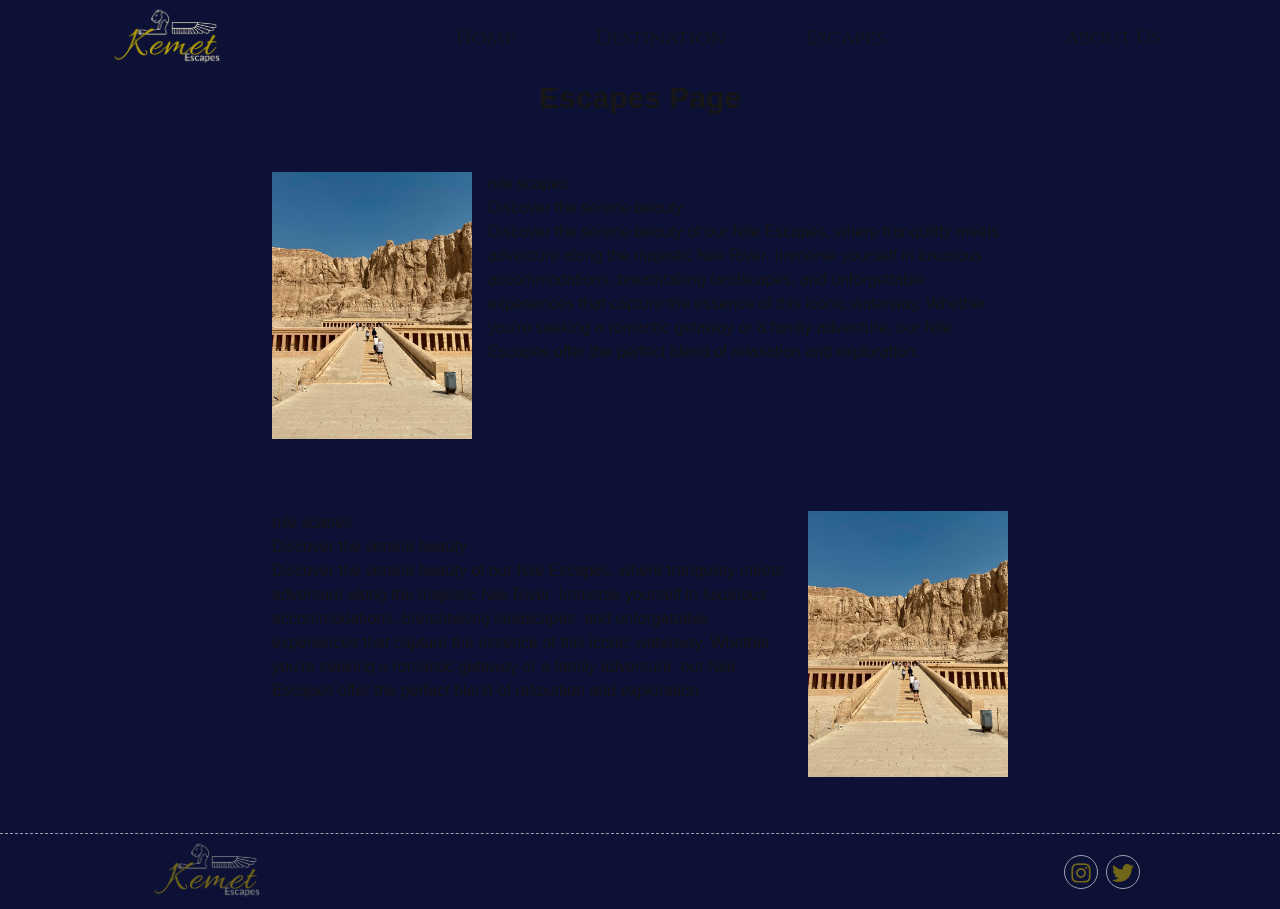
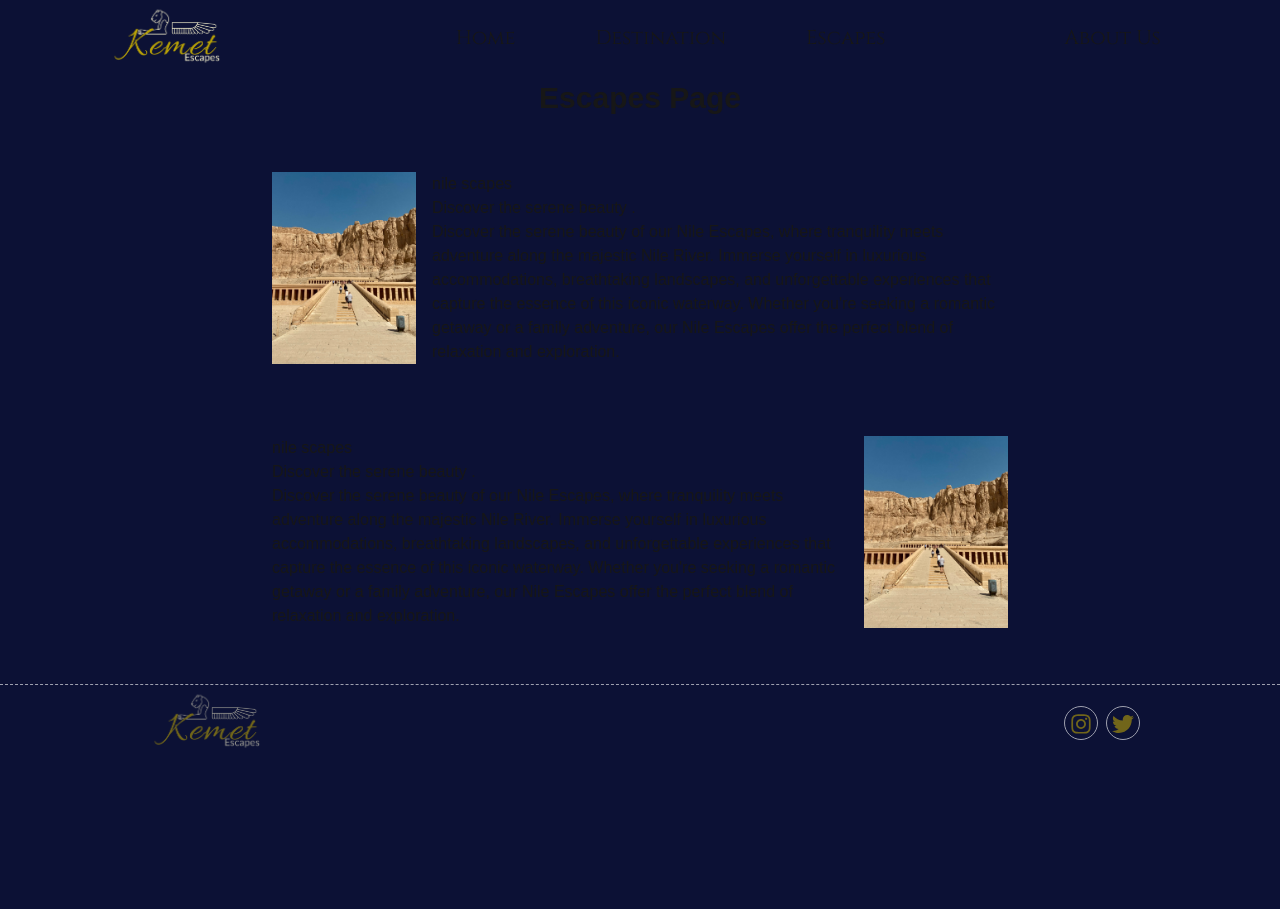
Before and after one commit to Usama23156/kemet-tourism, a Next.js app: page /Escapes in a window 1280 px wide. After the commit the page ends 800 px from the top, so only its background shows below. Built offline with nearby package versions, Linux system fonts and the light colour scheme.

Commit message:
last escape

```diff
--- a/src/_component/escapes/page.tsx
+++ b/src/_component/escapes/page.tsx
@@ -6,7 +6,7 @@ function page() {
        <h3 className='font-bold text-center text-3xl'>Escapes Page</h3>
        <div>
         <div className='max-w-3xl flex flex gap-4 mx-auto my-10 p-4'>
-        <img src="/IMG_3426 2.jpg" alt="" width={200} height={100} />
+        <img src="/IMG_3426 2.jpg" alt="" className='w-36' />
         <div>
             <h4>nile scapes</h4>
             <p>Discover the serene beauty .</p>
@@ -20,7 +20,7 @@ function page() {
             <p>Discover the serene beauty .</p>
             <p>Discover the serene beauty of our Nile Escapes, where tranquility meets adventure along the majestic Nile River. Immerse yourself in luxurious accommodations, breathtaking landscapes, and unforgettable experiences that capture the essence of this iconic waterway. Whether you're seeking a romantic getaway or a family adventure, our Nile Escapes offer the perfect blend of relaxation and exploration.</p>
         </div>
-        <img src="/IMG_3426 2.jpg" alt="" width={200} height={100}/>
+        <img src="/IMG_3426 2.jpg" alt="" className='w-36'/>
         </div>
 
        </div>
```
